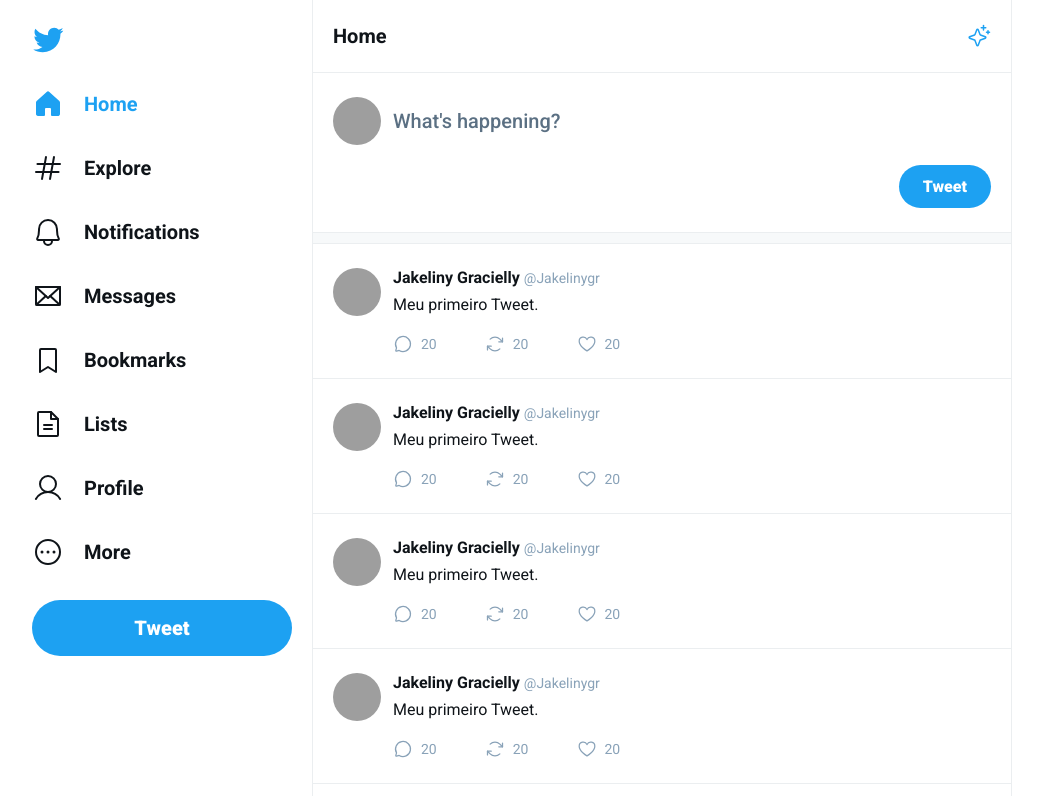
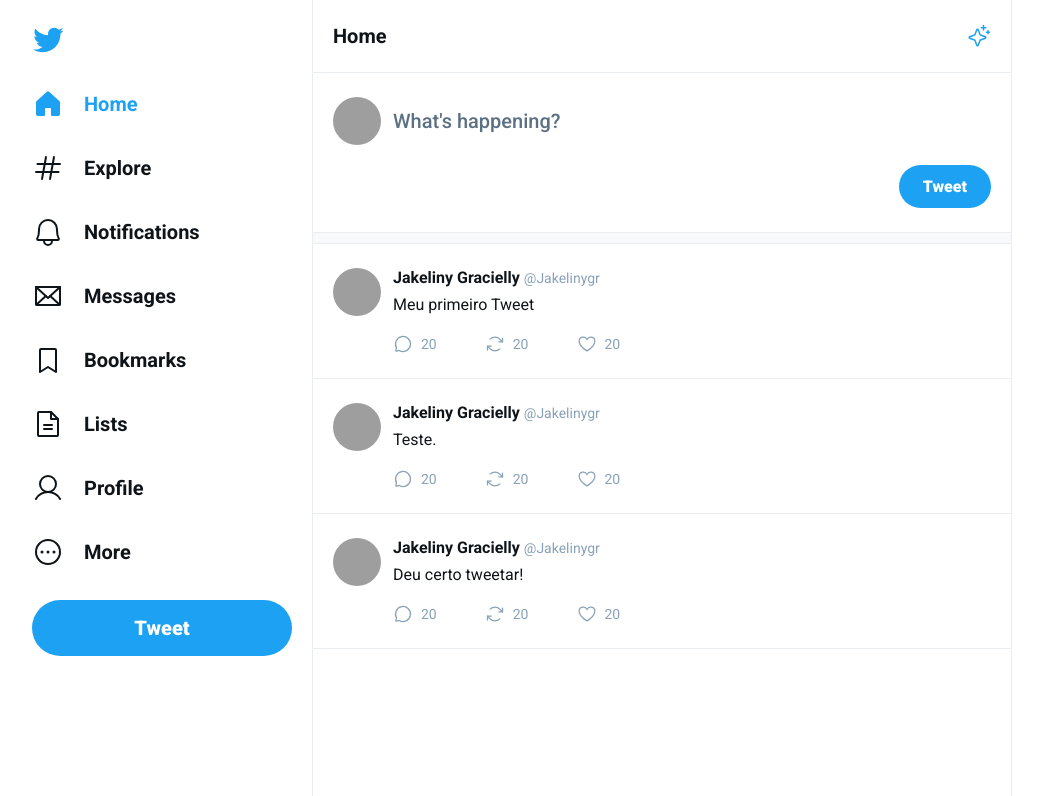
Before and after one commit to Ciro-TI-System/UI-Twitter, a React (Vite) app: page / in a window 1280 px wide. Shown: the top 796 px of the page, without its empty margins (128-1171 px from the left). Built offline with nearby package versions, Linux system fonts and the light colour scheme; grey boxes are pictures that could not be loaded.

Commit message:
Iterating on the Tweet component.
Aplicando o método 'map' e adicionando a propriedade 'key' no componente 'Tweet'.

```diff
--- a/src/components/Tweet.tsx
+++ b/src/components/Tweet.tsx
@@ -1,7 +1,11 @@
 import { ArrowsClockwise, ChatCircle, Heart } from "phosphor-react";
 import "./Tweet.css";
 
-export function Tweet() {
+interface TweetProps {
+  content: string;
+}
+
+export function Tweet(props: TweetProps) {
   return (
     <a href="#" className="tweet">
       <img src="https://github.com/jakeliny.png" alt="Jakeliny Gracielly" />
@@ -10,7 +14,7 @@
           <strong>Jakeliny Gracielly</strong>
           <span>@Jakelinygr</span>
         </div>
-        <p>Meu primeiro Tweet.</p>
+        <p>{props.content}</p>
         <div className="tweet-content-footer">
           <button type="button">
             <ChatCircle />
--- a/src/main.tsx
+++ b/src/main.tsx
@@ -5,6 +5,12 @@
 import { Sidebar } from "./components/Sidebar";
 import { Header } from "./components/Header";
 import { Separator } from "./components/Separator";
+
+const tweets = [
+  'Meu primeiro Tweet',
+  'Teste.',
+  'Deu certo tweetar!'
+]
 
 ReactDOM.createRoot(document.getElementById("root") as HTMLElement).render(
   <React.StrictMode>
@@ -25,10 +31,9 @@
             <button type="submit">Tweet</button>
           </form>
           <Separator />
-          <Tweet />
-          <Tweet />
-          <Tweet />
-          <Tweet />
+          {tweets.map(tweet => {
+            return <Tweet key={tweet} content={tweet}/>
+          })}
         </main>
       </div>
     </div>
```
